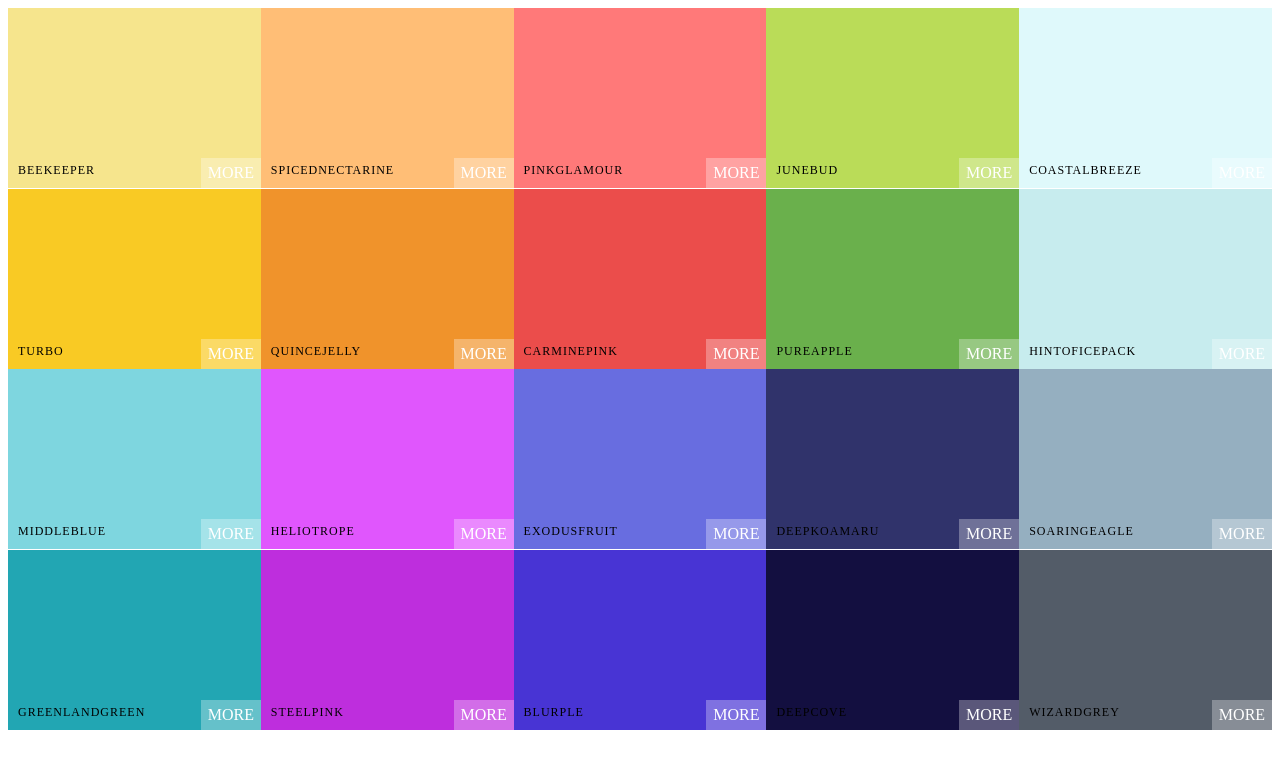
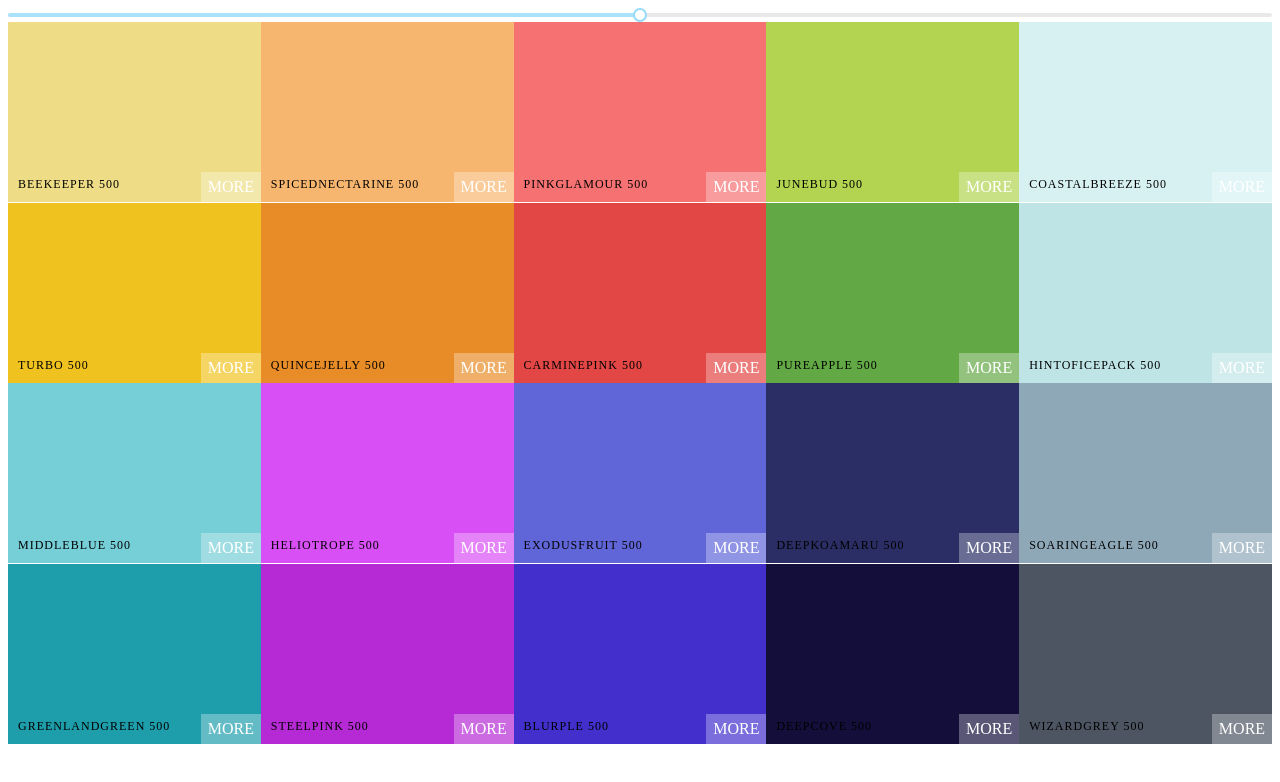
Before and after one commit to mwarnsley/colors, a React (Create React App) app: page / in a window 1280 px wide. Shown: the top 782 px of the page. Built offline with nearby package versions, Linux system fonts and the light colour scheme.

Commit message:
Adding in the color level slider

```diff
--- a/package.json
+++ b/package.json
@@ -3,8 +3,10 @@
   "version": "0.1.0",
   "private": true,
   "dependencies": {
+    "chroma-js": "^2.0.3",
     "lodash": "^4.17.11",
     "moment": "^2.24.0",
+    "rc-slider": "^8.6.9",
     "react": "^16.8.6",
     "react-copy-to-clipboard": "^5.0.1",
     "react-dom": "^16.8.6",
--- a/src/App.js
+++ b/src/App.js
@@ -1,10 +1,11 @@
 import React, { Component } from 'react';
 import Palette from './components/Palette';
-import seedPalettes from './seedPalettes';
+import seedPalettes from './utils/seedPalettes';
+import { generatePalette } from './utils/colorHelpers';
 
 class App extends Component {
     render() {
-        return <Palette {...seedPalettes[4]} />;
+        return <Palette palette={generatePalette(seedPalettes[4])} />;
     }
 }
 
--- a/src/components/ColorBox.js
+++ b/src/components/ColorBox.js
@@ -94,6 +94,7 @@ const CopyMessage = styled.div`
 
 const CopyTitle = styled.h1`
     background: rgba(255, 255, 255, 0.2);
+    font-size: 6rem;
     font-weight: 400;
     margin-bottom: 0;
     padding: 1rem;
@@ -105,6 +106,7 @@ const CopyTitle = styled.h1`
 
 const CopyColor = styled.p`
     font-size: 2rem;
+    font-weight: 100;
 `;
 
 const CopyOverlay = styled.div`
--- a/src/components/Palette.js
+++ b/src/components/Palette.js
@@ -1,6 +1,8 @@
 import React, { Component } from 'react';
 import ColorBox from './ColorBox';
 import styled from 'styled-components';
+import Slider from 'rc-slider';
+import 'rc-slider/assets/index.css';
 
 import map from 'lodash/map';
 import uuidv4 from 'uuid/v4';
@@ -14,19 +16,34 @@ const PaletteColors = styled.div`
 `;
 
 class Palette extends Component {
+    state = {
+        level: 500
+    };
     renderColorBoxes = () => {
-        const { colors } = this.props;
-        return map(colors, color => (
-            <ColorBox
-                background={color.color}
-                name={color.name}
-                key={uuidv4()}
-            />
+        const { level } = this.state;
+        const {
+            palette: { colors }
+        } = this.props;
+        return map(colors[level], color => (
+            <ColorBox background={color.hex} name={color.name} key={uuidv4()} />
         ));
     };
+    changeLevel = level => {
+        this.setState({
+            level
+        });
+    };
     render() {
+        const { level } = this.state;
         return (
             <PaletteContainer>
+                <Slider
+                    defaultValue={level}
+                    max={900}
+                    min={100}
+                    onAfterChange={this.changeLevel}
+                    step={100}
+                />
                 <PaletteColors>{this.renderColorBoxes()}</PaletteColors>
             </PaletteContainer>
         );
--- /dev/null
+++ b/src/utils/colorHelpers.js
@@ -0,0 +1,49 @@
+import chroma from 'chroma-js';
+const levels = [50, 100, 200, 300, 400, 500, 600, 700, 800, 900];
+
+function generatePalette(starterPalette) {
+    let newPalette = {
+        paletteName: starterPalette.paletteName,
+        id: starterPalette.id,
+        emoji: starterPalette.emoji,
+        colors: {}
+    };
+    for (let level of levels) {
+        newPalette.colors[level] = [];
+    }
+    for (let color of starterPalette.colors) {
+        let scale = getScale(color.color, 10).reverse();
+        for (let i in scale) {
+            newPalette.colors[levels[i]].push({
+                name: `${color.name} ${levels[i]}`,
+                id: color.name.toLowerCase().replace(/ /g, '-'),
+                hex: scale[i],
+                rgb: chroma(scale[i]).css(),
+                rgba: chroma(scale[i])
+                    .css()
+                    .replace('rgb', 'rgba')
+                    .replace(')', ',1.0)')
+            });
+        }
+    }
+    return newPalette;
+}
+function getRange(hexColor) {
+    const end = '#fff';
+    return [
+        chroma(hexColor)
+            .darken(1.4)
+            .hex(),
+        hexColor,
+        end
+    ];
+}
+
+function getScale(hexColor, numberOfColors) {
+    return chroma
+        .scale(getRange(hexColor))
+        .mode('lab')
+        .colors(numberOfColors);
+}
+
+export { generatePalette };
```
Also changed, not shown: src/utils/seedPalettes.js (renamed from src/seedPalettes.js), 1 other file (tests, documents, lock files or other folders).
